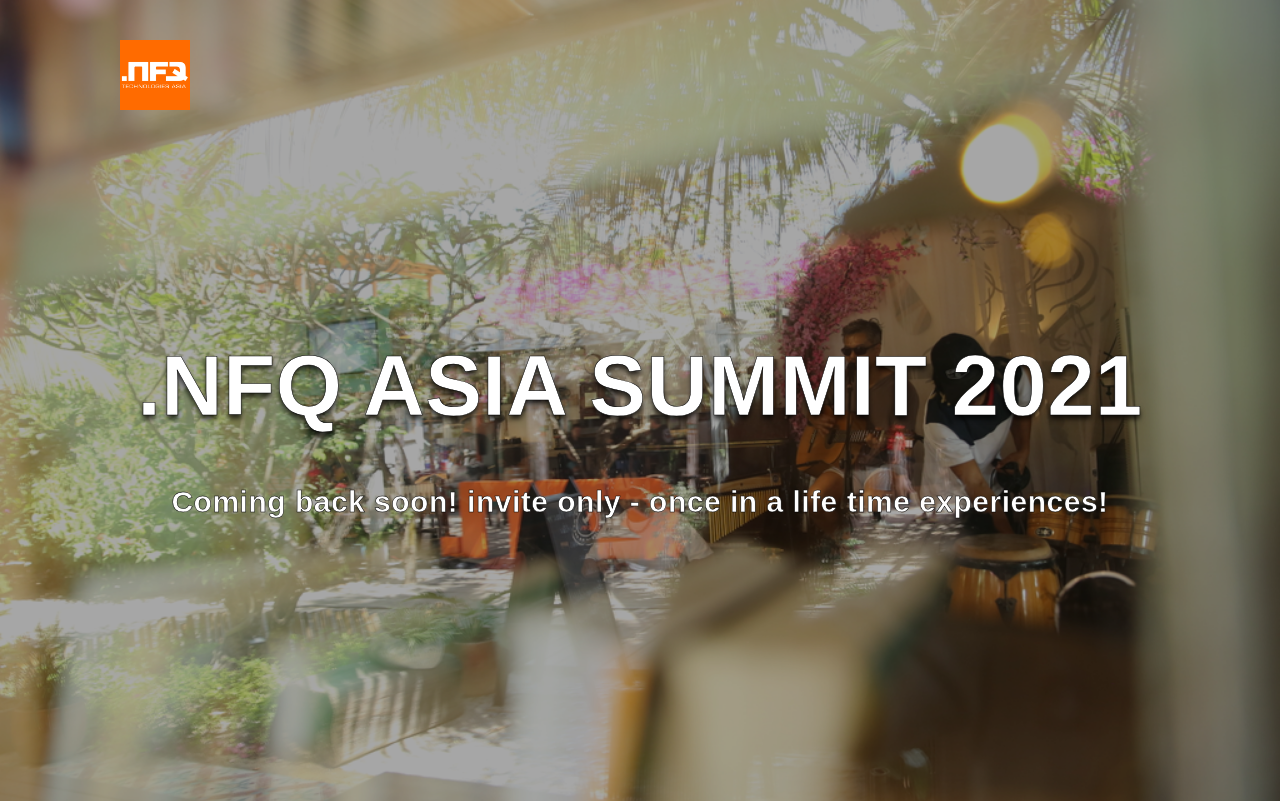
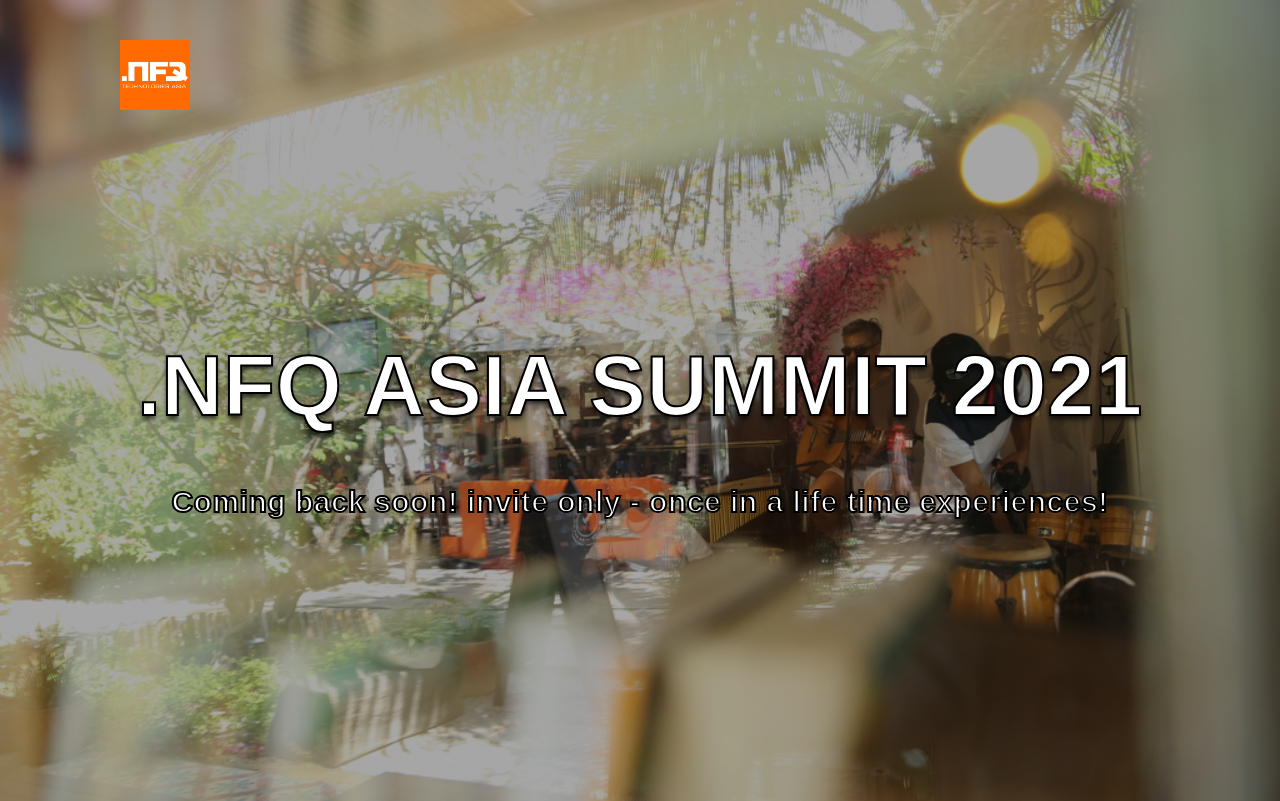
Before and after one commit to dungonfq/nfq-summit-2021, a Vue app: page / in a window 1280 px wide. Shown: the top 801 px of the page. Built offline with nearby package versions, Linux system fonts and the light colour scheme; a web font is replaced by a local one.

Commit message:
Fix stroke text

```diff
--- a/src/sass/components/_top-bg.scss
+++ b/src/sass/components/_top-bg.scss
@@ -22,10 +22,10 @@
     &__headline,
     &__desc {
         color: $color-white;
-        -webkit-text-stroke-width: 0.5px;
         -webkit-text-stroke-color: $color-black;
         text-align: center;
         font-weight: bold;
+        -webkit-text-stroke-width: 1px;
     }
 
     &__headline {
@@ -36,8 +36,8 @@
     }
 
     &__desc {
-        font-size: 18px;
-        margin-top: 15px;
+        font-size: 22px;
+        margin-top: 10px;
         font-family: $font-family-extra-black;
     }
 
@@ -50,11 +50,13 @@
     @include r($md-tablet) {
         &__headline {
             font-size: 55px;
+            -webkit-text-stroke-width: 2px;
         }
 
         &__desc {
             font-size: 30px;
             margin-top: 50px;
+            -webkit-text-stroke-width: 2px;
         }
     }
 }
```
